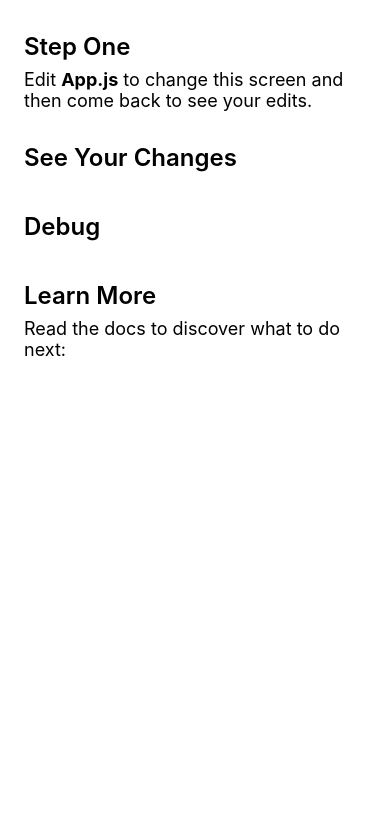
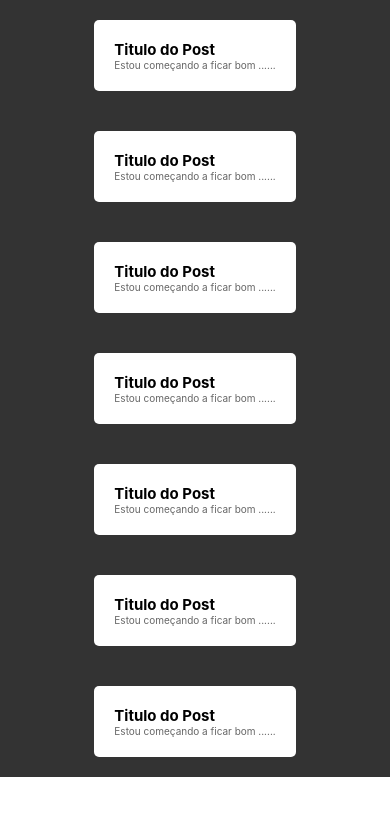
Before and after one commit to SrSette/ymobil, a React Native app: screen / in a window 390 px wide. Shown: the top 816 px of the page. Built offline with nearby package versions, Linux system fonts and the light colour scheme.

Commit message:
Primeiro commit atualizado

```diff
--- a/App.js
+++ b/App.js
@@ -1,18 +1,11 @@
-/**
- * Sample React Native App
- * https://github.com/facebook/react-native
- *
- * @format
- * @flow
- */
+import React, {Fragment} from 'react';
 
-import React, {Fragment} from 'react';
 import {
   SafeAreaView,
+  ScrollView,
   StyleSheet,
-  ScrollView,
+  Text,
   View,
-  Text,
   StatusBar,
 } from 'react-native';
 
@@ -24,33 +17,61 @@ const App = () => {
         <ScrollView
           contentInsetAdjustmentBehavior="automatic"
           style={styles.scrollView}>
-          {global.HermesInternal == null ? null : (
-            <View style={styles.engine}>
-              <Text style={styles.footer}>Engine: Hermes</Text>
-            </View>
-          )}
           <View style={styles.body}>
-            <View style={styles.sectionContainer}>
-              <Text style={styles.sectionTitle}>Step One</Text>
-              <Text style={styles.sectionDescription}>
-                Edit <Text style={styles.highlight}>App.js</Text> to change this
-                screen and then come back to see your edits.
+            <View style={styles.post}>
+              <Text style={styles.titlepost}>
+                Titulo do Post
+              </Text>
+              <Text style={styles.comentario}>
+              Estou começando a ficar bom ......
               </Text>
             </View>
-            <View style={styles.sectionContainer}>
-              <Text style={styles.sectionTitle}>See Your Changes</Text>
-              <Text style={styles.sectionDescription}>
+            <View style={styles.post}>
+            <Text style={styles.titlepost}>
+                Titulo do Post
+              </Text>
+              <Text style={styles.comentario}>
+              Estou começando a ficar bom ......
               </Text>
             </View>
-            <View style={styles.sectionContainer}>
-              <Text style={styles.sectionTitle}>Debug</Text>
-              <Text style={styles.sectionDescription}>
+            <View style={styles.post}>
+            <Text style={styles.titlepost}>
+                Titulo do Post
+              </Text>
+              <Text style={styles.comentario}>
+              Estou começando a ficar bom ......
               </Text>
             </View>
-            <View style={styles.sectionContainer}>
-              <Text style={styles.sectionTitle}>Learn More</Text>
-              <Text style={styles.sectionDescription}>
-                Read the docs to discover what to do next:
+            <View style={styles.post}>
+            <Text style={styles.titlepost}>
+                Titulo do Post
+              </Text>
+              <Text style={styles.comentario}>
+              Estou começando a ficar bom ......
+              </Text>
+            </View>
+            <View style={styles.post}>
+            <Text style={styles.titlepost}>
+                Titulo do Post
+              </Text>
+              <Text style={styles.comentario}>
+              Estou começando a ficar bom ......
+              </Text>
+            </View>
+            <View style={styles.post}>
+            <Text style={styles.titlepost}>
+                Titulo do Post
+              </Text>
+              <Text style={styles.comentario}>
+              Estou começando a ficar bom ......
+              </Text>
+            </View>
+            <View style={styles.post}>
+            <Text style={styles.titlepost}>
+                Titulo do Post
+              </Text>
+              <Text style={styles.comentario}>
+              Estou começando a ficar bom ......
               </Text>
             </View>
           </View>
@@ -60,43 +81,40 @@ const App = () => {
   );
 };
 
+
+
 const styles = StyleSheet.create({
   scrollView: {
-    backgroundColor: "#e6e6e6",
+    backgroundColor: "#000",
   },
   engine: {
     position: 'absolute',
     right: 0,
+    backgroundColor: "#fff"
   },
   body: {
+    justifyContent: "center",
+    alignItems: "center",
+    backgroundColor: "#333",
+  },
+  post: {
+    fontSize: 5,
+    marginHorizontal: 50,
+    marginVertical: 20,
+    padding: 20,
     backgroundColor: "#fff",
+    borderRadius: 5
   },
-  sectionContainer: {
-    marginTop: 32,
-    paddingHorizontal: 24,
+  titlepost:{
+    fontSize: 15,
+    fontWeight: "bold",
   },
-  sectionTitle: {
-    fontSize: 24,
-    fontWeight: '600',
-    color: "#000",
-  },
-  sectionDescription: {
-    marginTop: 8,
-    fontSize: 18,
-    fontWeight: '400',
-    color: "#000",
-  },
-  highlight: {
-    fontWeight: '700',
-  },
-  footer: {
-    color: "#1a1a1a",
-    fontSize: 12,
-    fontWeight: '600',
-    padding: 4,
-    paddingRight: 12,
-    textAlign: 'right',
-  },
+  comentario:{
+    fontSize: 10,
+    color: "#666",
+  }
 });
 
+
+
 export default App;
--- a/index.js
+++ b/index.js
@@ -1,7 +1,3 @@
-/**
- * @format
- */
-
 import {AppRegistry} from 'react-native';
 import App from './App';
 import {name as appName} from './app.json';
--- a/package.json
+++ b/package.json
@@ -9,7 +9,8 @@
   },
   "dependencies": {
     "react": "16.8.6",
-    "react-native": "0.60.5"
+    "react-native": "0.60.5",
+    "styled-components": "^4.3.2"
   },
   "devDependencies": {
     "@babel/core": "7.5.5",
```
Also changed, not shown: metro.config.js (+0 -7 lines), 1 other file (tests, documents, lock files or other folders).
